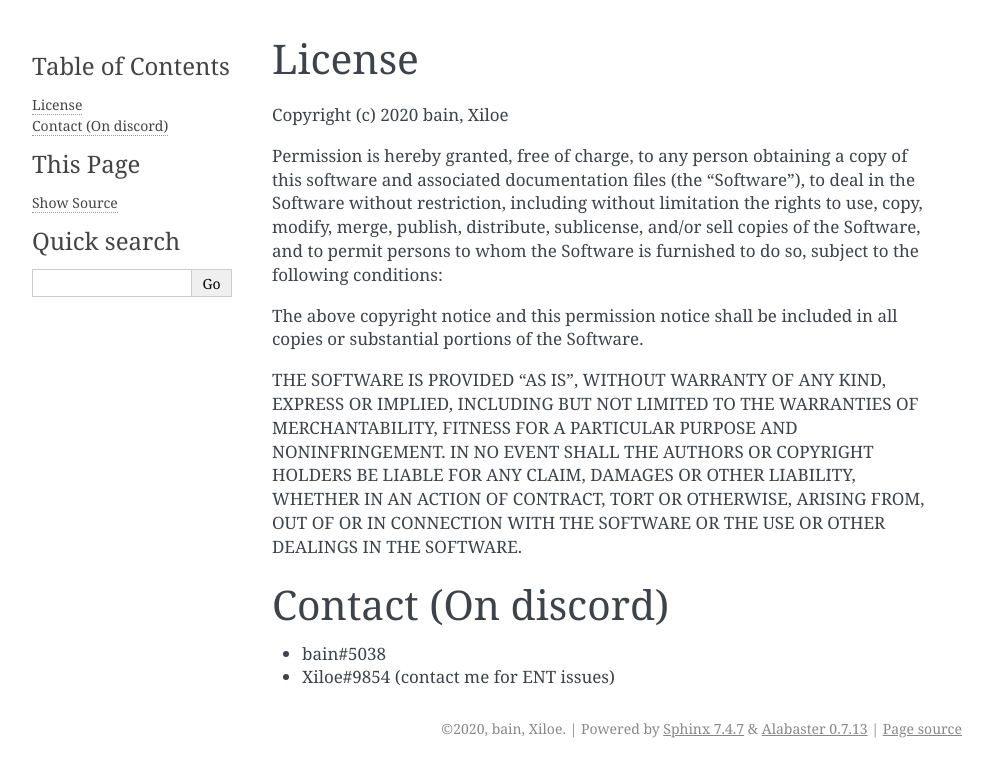
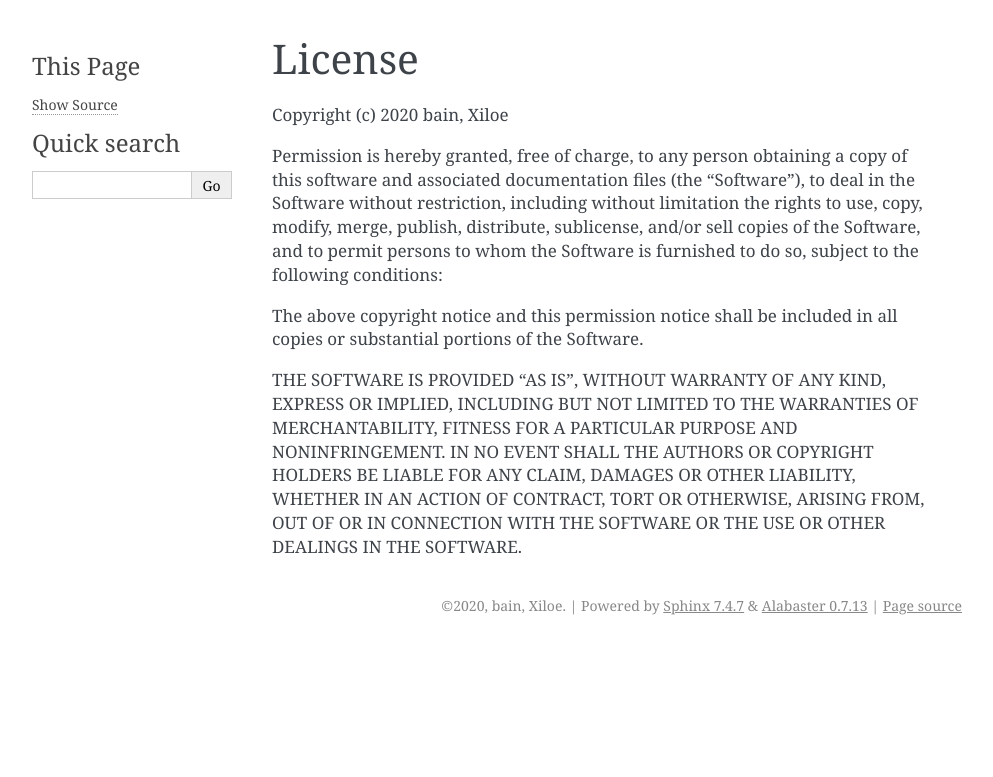
Before and after one commit to bain3/pronotepy, a Sphinx documentation site: the page built from docs/source/license.rst, in a window 1280 px wide. Shown: the top 777 px of the page, without its empty margins (148-1141 px from the left). Built offline with Sphinx 7.4.7, drawn with Linux system fonts in a browser that asks for light colours.

Commit message:
Update license.rst

```diff
--- a/docs/source/license.rst
+++ b/docs/source/license.rst
@@ -8,9 +8,3 @@ Permission is hereby granted, free of charge, to any person obtaining a copy of
 The above copyright notice and this permission notice shall be included in all copies or substantial portions of the Software.
 
 THE SOFTWARE IS PROVIDED "AS IS", WITHOUT WARRANTY OF ANY KIND, EXPRESS OR IMPLIED, INCLUDING BUT NOT LIMITED TO THE WARRANTIES OF MERCHANTABILITY, FITNESS FOR A PARTICULAR PURPOSE AND NONINFRINGEMENT. IN NO EVENT SHALL THE AUTHORS OR COPYRIGHT HOLDERS BE LIABLE FOR ANY CLAIM, DAMAGES OR OTHER LIABILITY, WHETHER IN AN ACTION OF CONTRACT, TORT OR OTHERWISE, ARISING FROM, OUT OF OR IN CONNECTION WITH THE SOFTWARE OR THE USE OR OTHER DEALINGS IN THE SOFTWARE.
-
-Contact (On discord)
-====================
-
-* bain#5038
-* Xiloe#9854 (contact me for ENT issues)
```
